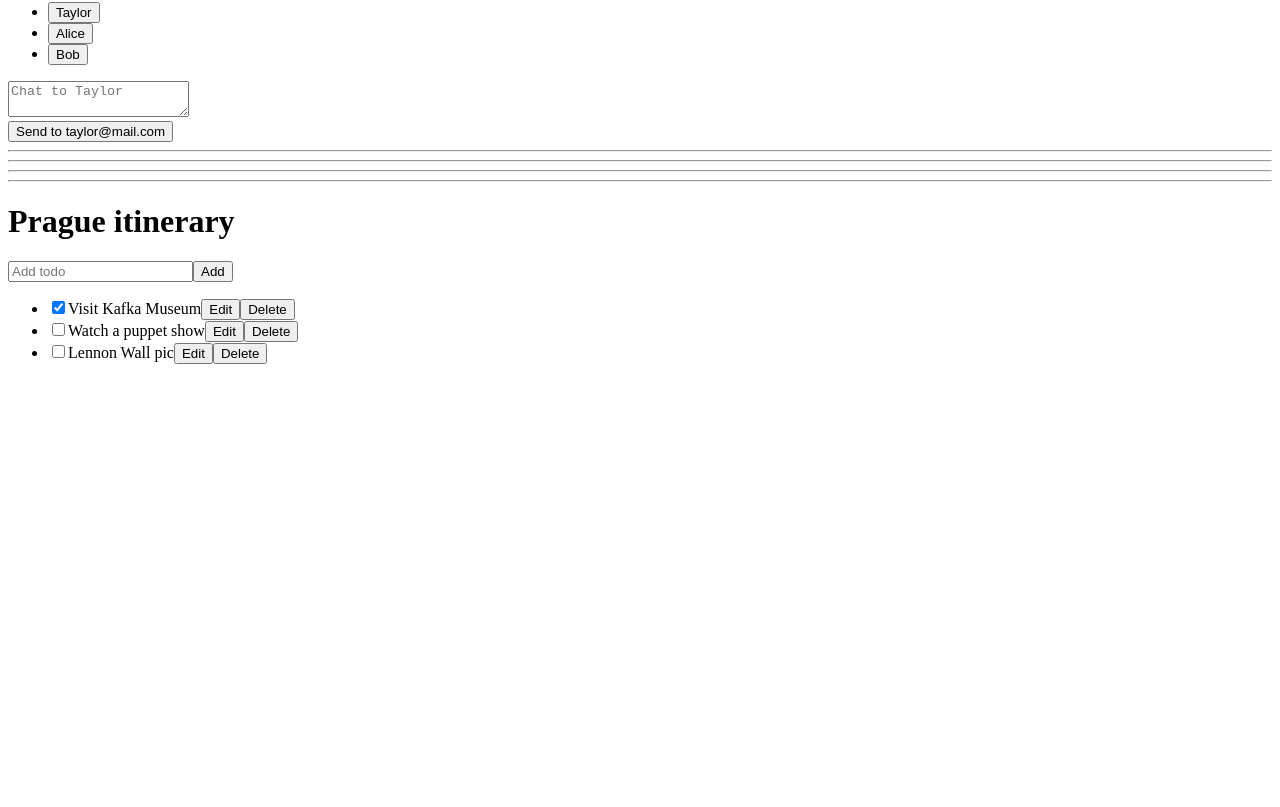
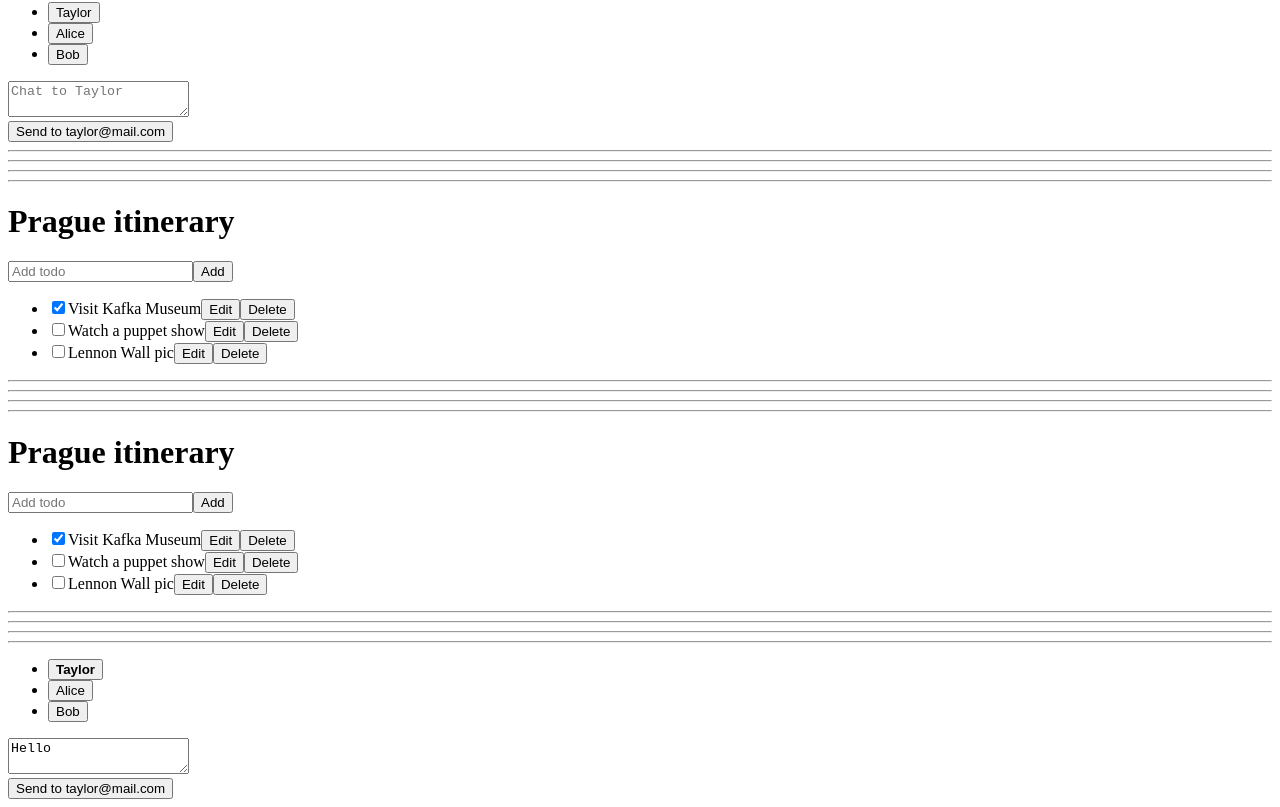
Before and after one commit to DHughes666/react_doc_2, a React (Create React App) app: page / in a window 1280 px wide. Shown: the part 653-1460 px from the top of the page. Before the commit the page ends 1033 px from the top, so only its background shows below. Built offline with nearby package versions, Linux system fonts and the light colour scheme.

Commit message:
Extracting state logic into a reducer_exercise_1

```diff
--- a/src/App.js
+++ b/src/App.js
@@ -1,6 +1,8 @@
 import Form, {FormBull, Accordion} from "./state_manage_component";
 import Messenger from "./chapApp/main_menu_component";
 import TaskApp from "./tasky/taskMenu_component";
+import TaskApp2 from "./tasky/taskMenu2_component";
+import Messenger2 from "./tasky/exercise/messenger_component";
 
 
 
@@ -28,6 +30,16 @@ const App = () => {
       <hr />
       <hr />
       <TaskApp />
+      <hr />
+      <hr />
+      <hr />
+      <hr />
+      <TaskApp2 />
+      <hr />
+      <hr />
+      <hr />
+      <hr />
+      <Messenger2 />
 
 
     </>
--- /dev/null
+++ b/src/tasky/exercise/chat_component.jsx
@@ -0,0 +1,21 @@
+
+const Chat = ({contact, message, dispatch}) => {
+  return (
+    <section className="chat">
+      <textarea
+        value={message}
+        placeholder={'Chat to ' + contact.name}
+        onChange={(e) => {
+          dispatch({
+            type: 'edited_message',
+            message: e.target.value
+          })
+        }}
+      />
+      <br />
+      <button>Send to {contact.email}</button>
+    </section>
+  );
+}
+
+export default Chat;
--- /dev/null
+++ b/src/tasky/exercise/contactList_component.jsx
@@ -0,0 +1,23 @@
+const ContactList = ({contacts, selectedId, dispatch}) => {
+    return (
+      <section className="contact-list">
+        <ul>
+          {contacts.map((contact) => (
+            <li key={contact.id}>
+              <button
+                onClick={() => {
+                  dispatch({
+                    type: 'changed_selection',
+                    contactId: contact.id
+                  })
+                }}>
+                {selectedId === contact.id ? <b>{contact.name}</b> : contact.name}
+              </button>
+            </li>
+          ))}
+        </ul>
+      </section>
+    );
+  }
+
+export default ContactList;
--- /dev/null
+++ b/src/tasky/exercise/messengerReducer_component.jsx
@@ -0,0 +1,27 @@
+const initialState = {
+    selectedId: 0,
+    message: 'Hello',
+  };
+
+const messengerReducer = (state, action) => {
+switch (action.type) {
+    case 'changed_selection': {
+    return {
+        ...state,
+        selectedId: action.contactId,
+        message: '',
+    };
+    }
+    case 'edited_message': {
+    return {
+        ...state,
+        message: action.message,
+    };
+    }
+    default: {
+    throw Error('Unknown action: ' + action.type);
+    }
+  }
+}
+
+export {initialState, messengerReducer}
--- /dev/null
+++ b/src/tasky/exercise/messenger_component.jsx
@@ -0,0 +1,46 @@
+import { useReducer } from 'react';
+import ContactList from './contactList_component';
+import Chat from './chat_component';
+import { initialState, messengerReducer } from './messengerReducer_component';
+
+// Dispatch actions from event handlers
+
+/**
+ * Currently, the event handlers in ContactList.js and Chat.js
+ * have // TODO comments. This is why typing into the input doesn’t work,
+ * and clicking on the buttons doesn’t change the selected recipient.
+    Replace these two // TODOs with the code to dispatch the
+    corresponding actions. To see the expected shape and the type of
+    the actions, check the reducer in messengerReducer.js.
+    The reducer is already written so you won’t need to change it.
+    You only need to dispatch the actions in ContactList.js and Chat.js.
+ */
+
+const contacts = [
+    {id: 0, name: 'Taylor', email: 'taylor@mail.com'},
+    {id: 1, name: 'Alice', email: 'alice@mail.com'},
+    {id: 2, name: 'Bob', email: 'bob@mail.com'},
+];
+
+const Messenger2 = () => {
+  const [state, dispatch] = useReducer(messengerReducer, initialState);
+  const message = state.message;
+  const contact = contacts.find((c) => c.id === state.selectedId);
+  return (
+    <div>
+      <ContactList
+        contacts={contacts}
+        selectedId={state.selectedId}
+        dispatch={dispatch}
+      />
+      <Chat
+        key={contact.id}
+        message={message}
+        contact={contact}
+        dispatch={dispatch}
+      />
+    </div>
+  );
+}
+
+export default Messenger2;
--- /dev/null
+++ b/src/tasky/taskMenu2_component.jsx
@@ -0,0 +1,74 @@
+import { useImmerReducer } from 'use-immer';
+import AddTask from './addTask_component';
+import TaskList from './tasklist_component';
+
+let nextId = 3;
+const initialTasks = [
+  {id: 0, text: 'Visit Kafka Museum', done: true},
+  {id: 1, text: 'Watch a puppet show', done: false},
+  {id: 2, text: 'Lennon Wall pic', done: false},
+];
+
+const tasksReducer = (draft, action) => {
+  switch (action.type) {
+    case 'added': {
+      draft.push({
+        id: action.id,
+        text: action.text,
+        done: false,
+      });
+      break;
+    }
+    case 'changed': {
+      const index = draft.findIndex((t) => t.id === action.task.id);
+      draft[index] = action.task;
+      break;
+    }
+    case 'deleted': {
+      return draft.filter((t) => t.id !== action.id);
+    }
+    default: {
+      throw Error('Unknown action: ' + action.type);
+    }
+  }
+}
+
+const TaskApp2 = () => {
+  const [tasks, dispatch] = useImmerReducer(tasksReducer, initialTasks);
+
+  const handleAddTask = (text) => {
+    dispatch({
+      type: 'added',
+      id: nextId++,
+      text: text,
+    });
+  }
+
+  const handleChangeTask = (task) => {
+    dispatch({
+      type: 'changed',
+      task: task,
+    });
+  }
+
+  const handleDeleteTask = (taskId) => {
+    dispatch({
+      type: 'deleted',
+      id: taskId,
+    });
+  }
+
+  return (
+    <>
+      <h1>Prague itinerary</h1>
+      <AddTask onAddTask={handleAddTask} />
+      <TaskList
+        tasks={tasks}
+        onChangeTask={handleChangeTask}
+        onDeleteTask={handleDeleteTask}
+      />
+    </>
+  );
+}
+
+export default TaskApp2;
--- a/src/tasky/taskMenu_component.jsx
+++ b/src/tasky/taskMenu_component.jsx
@@ -1,4 +1,4 @@
-import { useState } from "react";
+import { useReducer } from "react";
 import AddTask from "./addTask_component";
 import TaskList from "./tasklist_component";
 
@@ -10,34 +10,59 @@ const initialTasks = [
     {id: 2, text: 'Lennon Wall pic', done: false},
 ]
 
-const TaskApp = () => {
-    const [tasks, setTasks] = useState(initialTasks);
-
-    const handleAddTask = (text) => {
-        setTasks([
-            ...tasks,
-            {
-                id: nextId++,
-                text: text,
-                done: false,
-            }
-        ]);
-    }
-
-    const handleChangeTask = (task) => {
-        setTasks(
-            tasks.map(t => {
-                if (t.id === task.id) {
-                    return task;
+const taskReducer2 = (tasks, action) => {
+    switch (action.type) {
+        case 'added': {
+            return [
+                ...tasks,
+                {
+                    id: action.id,
+                    text: action.text,
+                    done: false,
+                }
+            ]
+        }
+        case 'changed': {
+            return tasks.map(t => {
+                if (t.id === action.task.id) {
+                    return action.task;
                 } else {
                     return t;
                 }
             })
-        )
+        }
+        case 'deleted': {
+            return tasks.filter(t => t.id !== action.id);
+        }
+        default: {
+            throw Error('Unknown action: ' + action.type);
+        }
+    }
+}
+
+const TaskApp = () => {
+    const [tasks, dispatch] = useReducer(taskReducer2, initialTasks);
+
+    const handleAddTask = (text) => {
+        dispatch({
+            type: 'added',
+            id: nextId++,
+            text: text,
+        })
+    }
+
+    const handleChangeTask = (task) => {
+        dispatch({
+            type: 'changed',
+            task: task,
+        })
     }
 
     const handleDeleteTask = (taskId) => {
-        setTasks(tasks.filter(t => t.id !== taskId));
+        dispatch({
+            type: 'deleted',
+            id: taskId
+        })
     }
 
     return (
```
